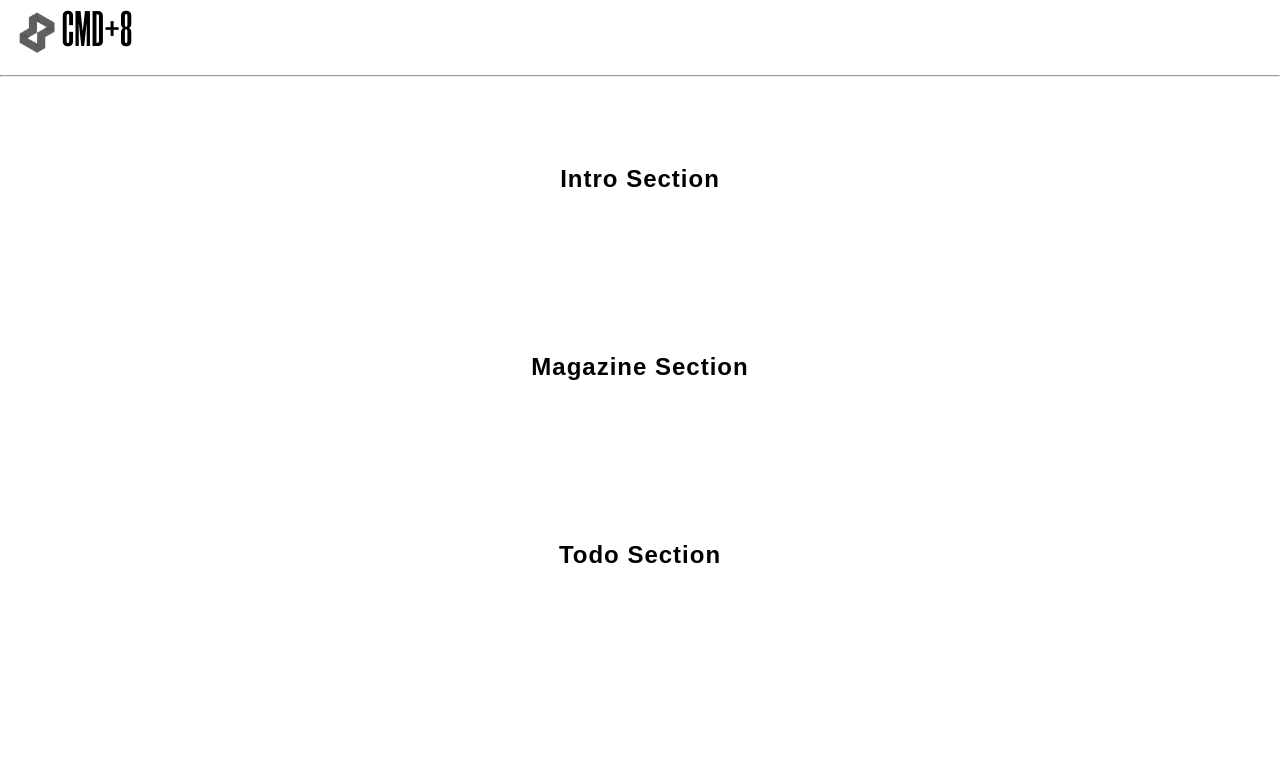
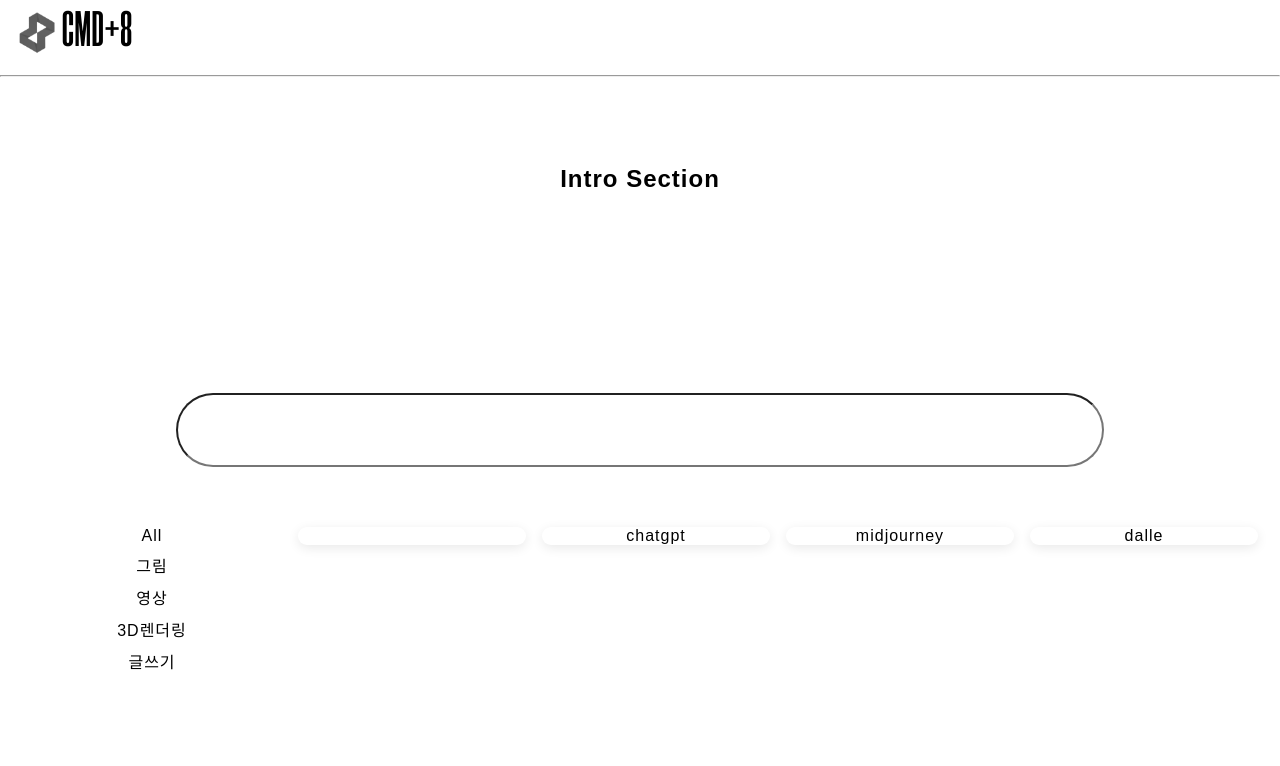
Before and after one commit to ABizCho/C8AI, a React (Create React App) app in the folder c8ai-client-react/: page / in a window 1280 px wide. Shown: the top 766 px of the page. Built offline with nearby package versions, Linux system fonts and the light colour scheme.

Commit message:
In src, AI-INFO static 데이터 임시 구성 및 테스트 TO build Trie for 자동완성

```diff
--- a/c8ai-client-react/src/components/Grid/Grid.tsx
+++ b/c8ai-client-react/src/components/Grid/Grid.tsx
@@ -4,7 +4,7 @@
 //   return <div></div>;
 // };
 
-const GridItem = styled.div`
+const GridItemWrap = styled.div`
   max-width: 100%;
   width: 100%;
   flex: 1 1 auto;
@@ -21,4 +21,4 @@
 
   justify-content: flex-start;
 `;
-export { GridItem, GridContainer };
+export { GridItemWrap, GridContainer };
--- a/c8ai-client-react/src/routes/Home.tsx
+++ b/c8ai-client-react/src/routes/Home.tsx
@@ -1,13 +1,14 @@
 import React from "react";
-import { GridItem, GridContainer } from "../components/Grid/Grid";
+import { GridItemWrap, GridContainer } from "../components/Grid/Grid";
+import AIINFO from "./aiInfo.json";
 
 export default function Home(): JSX.Element {
   return (
     <div className="main-section-wrap">
       <IntroSec />
+      <CoreSec />
+      <TodoSec />
       <MagazineSec />
-      <TodoSec />
-      <CoreSec />
     </div>
   );
 }
@@ -53,14 +54,35 @@
         </div>
         <div className="container core-container">
           <GridContainer>
-            <GridItem>A</GridItem>
-            <GridItem>B</GridItem>
-            <GridItem>C</GridItem>
-            <GridItem>D</GridItem> <GridItem>E</GridItem>
-            <GridItem>F</GridItem>
+            {AIINFO.map((v) => (
+              <GridItemWrap>
+                <GridItemInner
+                  id={v.id}
+                  nameKo={v.ko?.name}
+                  categoryKo={v.ko?.category}
+                />
+              </GridItemWrap>
+            ))}
           </GridContainer>
         </div>
       </div>
     </section>
   );
 };
+
+// type Bilingual =
+//   | {
+//       ko: string;
+//       en: string;
+//     }
+//   | { ko: string[]; en: string[] };
+
+interface AiCardProps {
+  id: string | undefined;
+  nameKo: string[] | string | undefined;
+  categoryKo: string[] | string | undefined;
+}
+
+const GridItemInner = ({ id, nameKo, categoryKo }: AiCardProps) => {
+  return <div>{id}</div>;
+};
--- /dev/null
+++ b/c8ai-client-react/src/routes/aiInfo.json
@@ -0,0 +1,58 @@
+[
+  {
+    "description": "아래와 같이 ko, en으로 설계한 이유는 사용자의 KO, EN 입력 구분에 따라 빠르게 Trie 탐색을 수행하기 위해서 사전에 가지치기 수행해둔 구조"
+  },
+  {
+    "id": "chatgpt",
+    "ko": {
+      "name": ["챗지피티", "챗쥐피티", "쥐피티"],
+      "category": ["대화형", "챗봇", "대화", "글쓰기", "교육"]
+    },
+    "en": {
+      "name": ["chatGPT", "GPT"],
+      "category": ["chat", "writing", "write", "teach", "learn"]
+    }
+  },
+  {
+    "id": "midjourney",
+    "name": {
+      "ko": ["미드저니"],
+      "en": ["midjourney"]
+    },
+    "category": [
+      {
+        "ko": ["그림", "화가", "사진", "디자인", "디자이너"],
+        "en": [
+          "drawing",
+          "artist",
+          "picture",
+          "photo",
+          "design",
+          "designer",
+          "art"
+        ]
+      }
+    ]
+  },
+  {
+    "id": "dalle",
+    "name": {
+      "ko": ["달리"],
+      "en": ["dalle"]
+    },
+    "category": [
+      {
+        "ko": ["그림", "화가", "사진", "디자인", "디자이너"],
+        "en": [
+          "drawing",
+          "artist",
+          "picture",
+          "photo",
+          "design",
+          "designer",
+          "art"
+        ]
+      }
+    ]
+  }
+]
```
